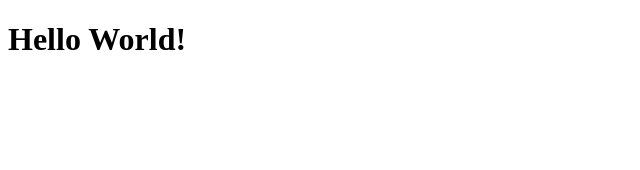
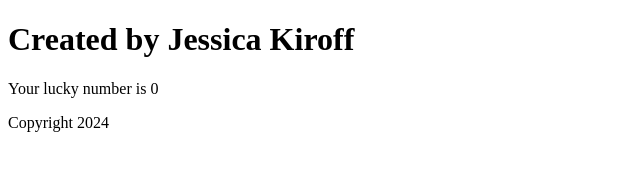
Before and after one commit to Jesskiroff/myapp, a React app: page / in a window 1280 px wide. Shown: the whole page, without its empty margins (0-640 px from the left). Built offline with nearby package versions, Linux system fonts and the light colour scheme.

Commit message:
trying out css

```diff
--- a/public/index.html
+++ b/public/index.html
@@ -3,7 +3,8 @@
 <head>
   <meta charset="UTF-8">
   <meta name="viewport" content="width=device-width, initial-scale=1.0">
-  <title>Document</title>
+  <title>JSX</title>
+  <link rel="stylesheet" href="styles.css"/>
 </head>
 <body>
   <div id="root"></div>
--- /dev/null
+++ b/public/styles.css
@@ -0,0 +1,3 @@
+heading {
+    color:green
+}
--- a/src/index.js
+++ b/src/index.js
@@ -1,7 +1,22 @@
 import React from 'react';
 import ReactDOM from 'react-dom';
 
+const name = "Jessica";
+const lName = "Kiroff"
+const currentDate = new Date();
+const year = currentDate.getFullYear();
+{/*const numb = 7; */}
+
+
 ReactDOM.render(
-  <h1>Hello World!</h1>,
+  <div>
+
+   {/*<h1>Hello {name} {lname}!</h1>*/}
+   {/*<h1>Hello {name + " " + lName}</h1>*/}
+    <h1 className="heading">Created by {`${name} ${lName}`} </h1>
+    {/*one can add any expression into curly braces but not statements (such as if statements) */}
+    <p>Your lucky number is {Math.floor(Math.random() * 5)} </p>
+    <p>Copyright {year}</p>
+  </div>,
   document.getElementById("root")
 );
```
